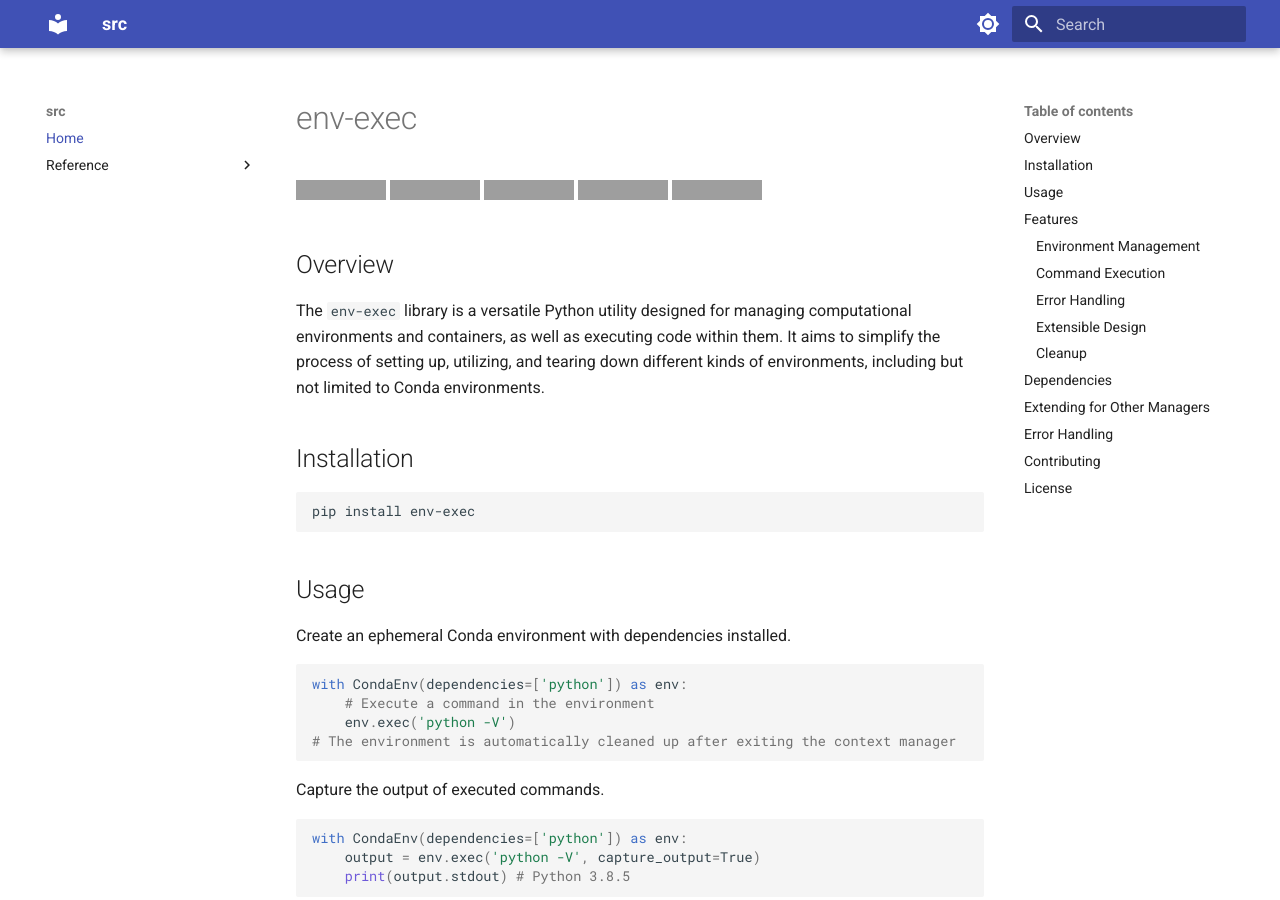
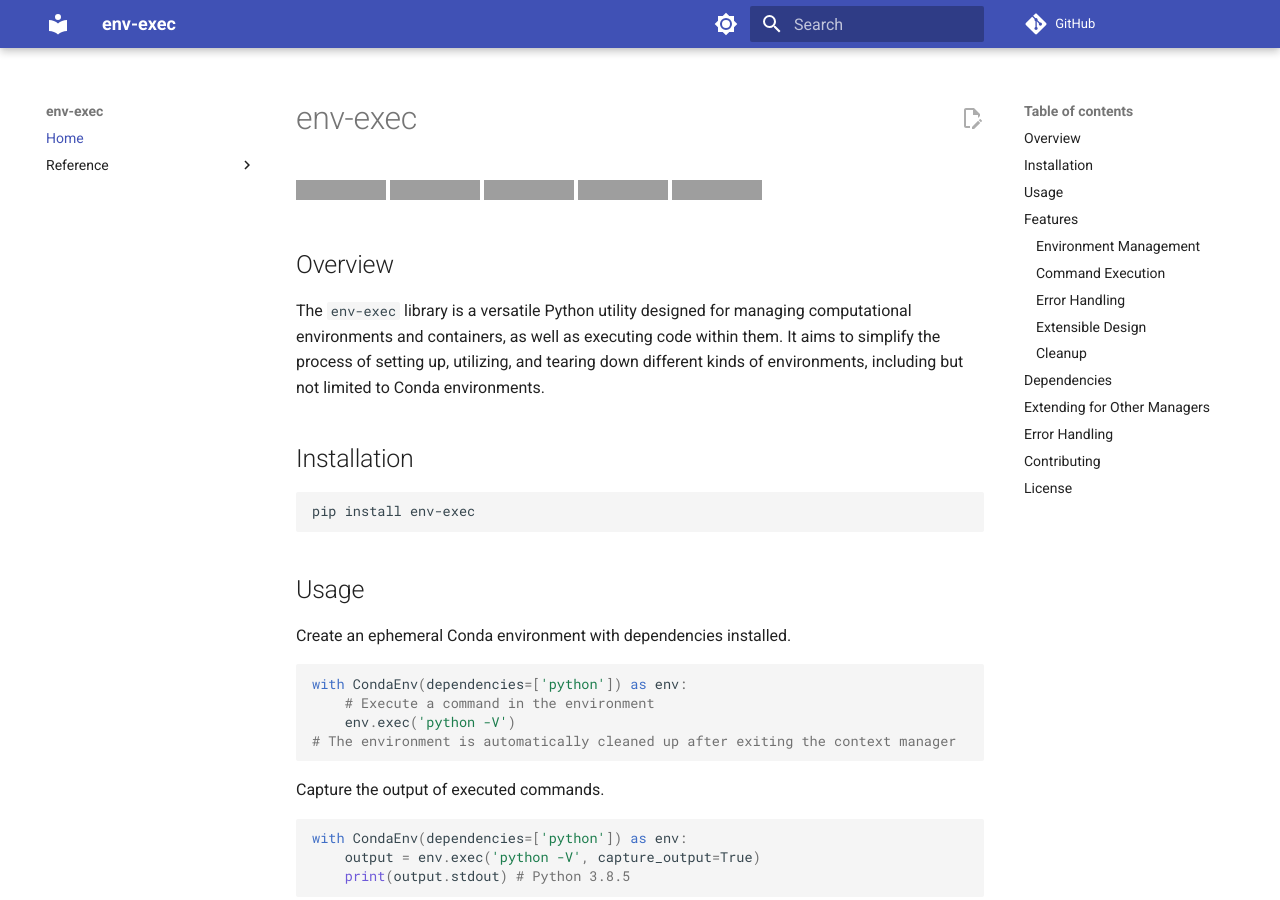
Before and after one commit to Wytamma/env-exec, an MkDocs documentation site: the page built from docs/index.md, in a window 1280 px wide and 900 px high. Built offline with MkDocs 1.6.1 and Material for MkDocs 9.7.7, drawn with Linux system fonts in a browser that asks for light colours; comment, search, counter and statistics services are not loaded; grey boxes are pictures that could not be loaded.

Commit message:
:wrench: update mkdocs

```diff
--- a/mkdocs.yml
+++ b/mkdocs.yml
@@ -1,10 +1,10 @@
 
-site_name: src
-# repo_url: https://github.com/wytamma/write-the
+site_name: env-exec
+repo_url: https://github.com/wytamma/env-exec
 
 theme:
   name: "material"
-  # homepage: https://write-the.wytamma.com
+  homepage: https://blog.wytamma.com/env-exec
   # logo: assets/logo.png
   # favicon: images/favicon.png
   palette:
```
